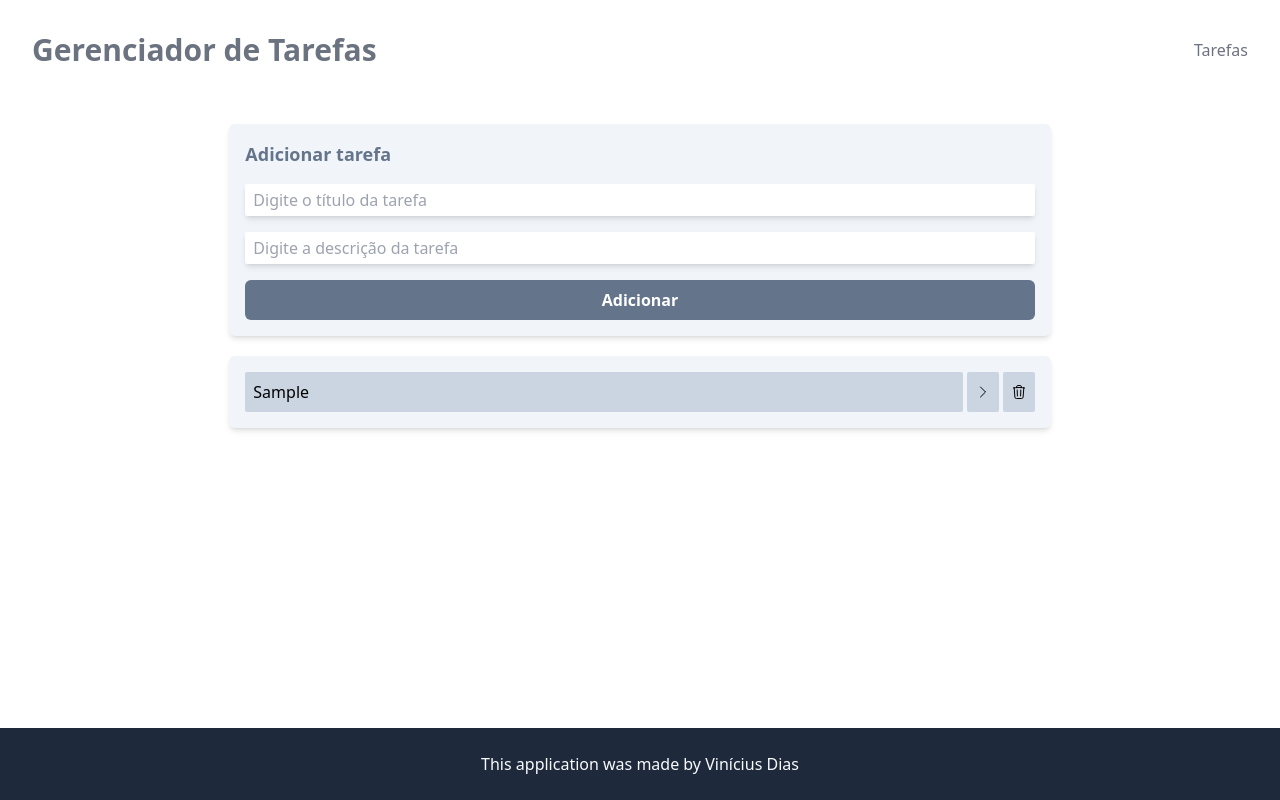
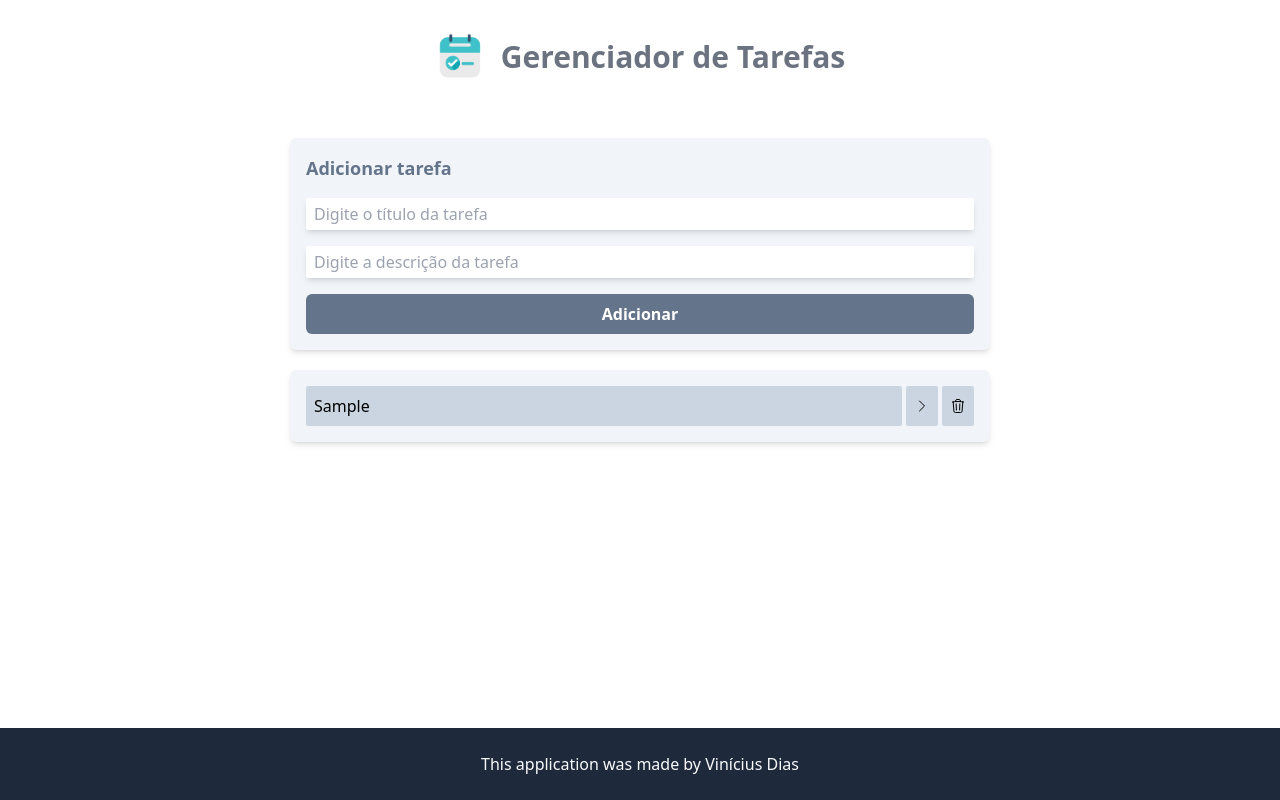
Before and after one commit to ViniciusEduardoDias/task-control, a React (Create React App) app: page / in a window 1280 px wide. Both pictures are taken after typing "Sample", "Sample" into the empty fields and a click on the button "Adicionar". Built offline with nearby package versions, Linux system fonts and the light colour scheme.

Commit message:
Refinamento do Estilo

```diff
--- a/public/index.html
+++ b/public/index.html
@@ -2,7 +2,7 @@
 <html lang="en">
   <head>
     <meta charset="utf-8" />
-    <!-- <link rel="icon" href="%PUBLIC_URL%/favicon.ico" /> -->
+    <link rel="icon" href="%PUBLIC_URL%/icon.svg" />
     <meta name="viewport" content="width=device-width, initial-scale=1" />
     <meta name="theme-color" content="#000000" />
     <meta
@@ -24,7 +24,7 @@
       work correctly both with client-side routing and a non-root public URL.
       Learn how to configure a non-root public URL by running `npm run build`.
     -->
-    <title>React App</title>
+    <title>Control Task</title>
   </head>
   <body>
     <noscript>You need to enable JavaScript to run this app.</noscript>
--- a/src/App.css
+++ /dev/null
@@ -1,38 +0,0 @@
-.App {
-  text-align: center;
-}
-
-.App-logo {
-  height: 40vmin;
-  pointer-events: none;
-}
-
-@media (prefers-reduced-motion: no-preference) {
-  .App-logo {
-    animation: App-logo-spin infinite 20s linear;
-  }
-}
-
-.App-header {
-  background-color: #282c34;
-  min-height: 100vh;
-  display: flex;
-  flex-direction: column;
-  align-items: center;
-  justify-content: center;
-  font-size: calc(10px + 2vmin);
-  color: white;
-}
-
-.App-link {
-  color: #61dafb;
-}
-
-@keyframes App-logo-spin {
-  from {
-    transform: rotate(0deg);
-  }
-  to {
-    transform: rotate(360deg);
-  }
-}
--- a/src/components/AddTask.tsx
+++ b/src/components/AddTask.tsx
@@ -10,7 +10,7 @@ const AddTask: React.FC<AddTaskProps> = ({ onAddTask }) => {
   const [description, setDescription] = useState<string>("");
 
   return (
-    <div className="flex flex-col w-2/3 space-y-2 p-4 bg-slate-100 rounded-md shadow-md gap-2">
+    <div className="w-full flex flex-col space-y-4 p-4 bg-slate-100 rounded-md shadow-md">
       <h1 className="text-lg font-semibold text-slate-500">Adicionar tarefa</h1>
       <Input
         type="text"
--- a/src/components/Container.tsx
+++ b/src/components/Container.tsx
@@ -6,7 +6,7 @@ type ContainerProps = {
 
 function Container({ children }: ContainerProps) {
   return (
-    <div className="flex w-full flex-col p-6 items-center gap-5">
+    <div className="flex flex-col items-center md:w-[700px] md:mx-auto py-6 mx-6 gap-5">
       {children}
     </div>
   );
--- a/src/components/Header.tsx
+++ b/src/components/Header.tsx
@@ -1,16 +1,19 @@
+import { useNavigate } from "react-router-dom";
+
 function Header() {
+  const navigate = useNavigate();
+  const handleLogoClick = () => {
+    navigate("/");
+  };
   return (
-    <header className="flex justify-between items-center p-8 text-gray-500">
+    <header className="flex justify-center items-center gap-4 md:w-2/3 md:mx-auto p-8 text-gray-500">
+      <img
+        src="/icon.png"
+        alt="Ícone do Gerenciador de Tarefas"
+        className="w-[50px] cursor-pointer"
+        onClick={handleLogoClick}
+      />
       <h1 className="text-3xl font-bold">Gerenciador de Tarefas</h1>
-      <nav>
-        <ul className="flex gap-6 text-base font-medium">
-          <li>
-            <a href="#tasks" className="hover:text-gray-800 transition">
-              Tarefas
-            </a>
-          </li>
-        </ul>
-      </nav>
     </header>
   );
 }
--- a/src/components/Tasks.tsx
+++ b/src/components/Tasks.tsx
@@ -27,20 +27,11 @@ const Tasks = ({ onDeleteTask, onChangeCompleted, tasks }: TasksProps) => {
   };
 
   return (
-    <ul className="w-full space-y-2 p-4 bg-slate-100 rounded-md shadow-md">
+    <ul className="space-y-2 p-4 bg-slate-100 rounded-md shadow-md">
       {tasks.map((task) => (
-        <li key={task.id} className="flex justify-between gap-1">
-          {/* <button
-            className={`text-start w-full bg-slate-300 p-2 rounded-sm hover:bg-slate-800 hover:text-white transition duration-5000 ease-in-out ${
-              task.isCompleted ? "line-through" : ""
-            }`}
-            onClick={() => onChangeCompleted(task.id)}
-          >
-            {task.title}
-          </button> */}
-
+        <li key={task.id} className="flex gap-1">
           <Button
-            className={`text-start w-full ${
+            className={`flex-1 truncate sm:w-full text-start ${
               task.isCompleted ? "line-through" : ""
             }`}
             onClick={() => onChangeCompleted(task.id)}
@@ -48,11 +39,17 @@ const Tasks = ({ onDeleteTask, onChangeCompleted, tasks }: TasksProps) => {
             {task.title}
           </Button>
 
-          <Button onClick={() => handleDetalhes(task.title, task.description)}>
+          <Button
+            className="flex-shrink-0"
+            onClick={() => handleDetalhes(task.title, task.description)}
+          >
             <ChevronRightIcon className="size-4" />
           </Button>
 
-          <Button onClick={() => onDeleteTask(task.id)}>
+          <Button
+            className="flex-shrink-0"
+            onClick={() => onDeleteTask(task.id)}
+          >
             <TrashIcon className="size-4" />
           </Button>
         </li>
--- a/src/pages/Home.tsx
+++ b/src/pages/Home.tsx
@@ -1,5 +1,4 @@
 import React, { useEffect, useState } from "react";
-import "../App.css";
 import { Tasks, Container } from "../components";
 import AddTask from "../components/AddTask";
 import { v4 as uuidv4 } from "uuid";
@@ -52,7 +51,7 @@ function Home() {
     <>
       <Container>
         <AddTask onAddTask={onAddTask} />
-        <div id="tasks" className="w-2/3">
+        <div id="tasks" className="w-full">
           <Tasks
             tasks={tasks}
             onChangeCompleted={onChangeCompleted}
--- a/src/pages/TaskPage.tsx
+++ b/src/pages/TaskPage.tsx
@@ -9,14 +9,14 @@ type TaskPageProps = {
 export default function TaskPage({ title, description }: TaskPageProps) {
   const navigate = useNavigate();
   return (
-    <div className="w-scren p-6">
+    <div className="w-full p-6">
       <div className="w-[500] space-y-4">
-        <div className="flex w-full items-center justify-center relative">
+        <div className="w-full flex flex-col sm:flex-row items-center justify-center relative">
           <ChevronLeftIcon
             className="size-4 absolute left-0"
             onClick={() => navigate(-1)}
           />
-          <h1 className="text-3xl">Detalhes da Tarefa</h1>
+          <h1 className="text-3xl text-center">Detalhes da Tarefa</h1>
         </div>
         <h1 className="text-2xl text-slate-700 font-bold mb-2">{title}</h1>
         <p className="text-gray-700">{description}</p>
```
Also changed, not shown: acrescentar.txt (deleted), public/icon.png (added), public/icon.svg (added).
